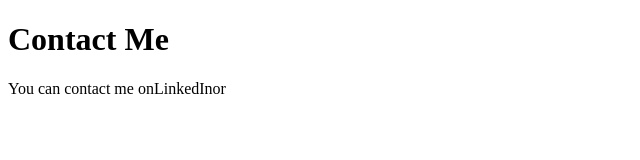
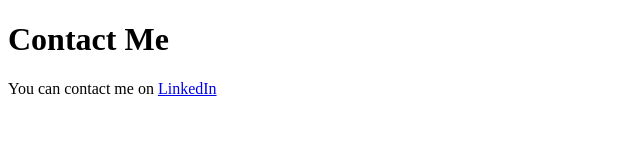
Before and after one commit to andrewtdinh/gatsby-bootcamp, a Gatsby site: page /contact in a window 1280 px wide. Shown: the full height of the page, 0-640 px from the left. Built offline with nearby package versions, Linux system fonts and the light colour scheme; Gatsby itself is replaced by a stand-in of ours.

Commit message:
Fix the contact page link

```diff
--- a/src/pages/contact.js
+++ b/src/pages/contact.js
@@ -6,8 +6,7 @@ const ContactPage = () => {
       <h1>Contact Me</h1>
       <p>
         You can contact me on
-        <span><a src="https://www.linkedin.com/in/andrewtdinh/">LinkedIn</a></span>
-        or
+        <span> <a href="https://www.linkedin.com/in/andrewtdinh/">LinkedIn</a></span>
       </p>
     </div>
   )
```
